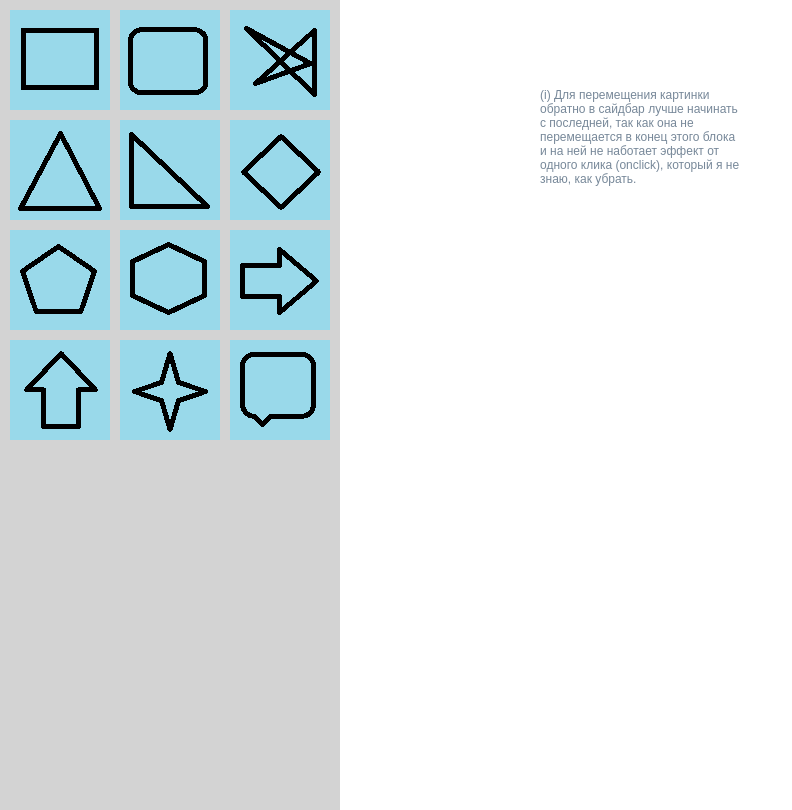
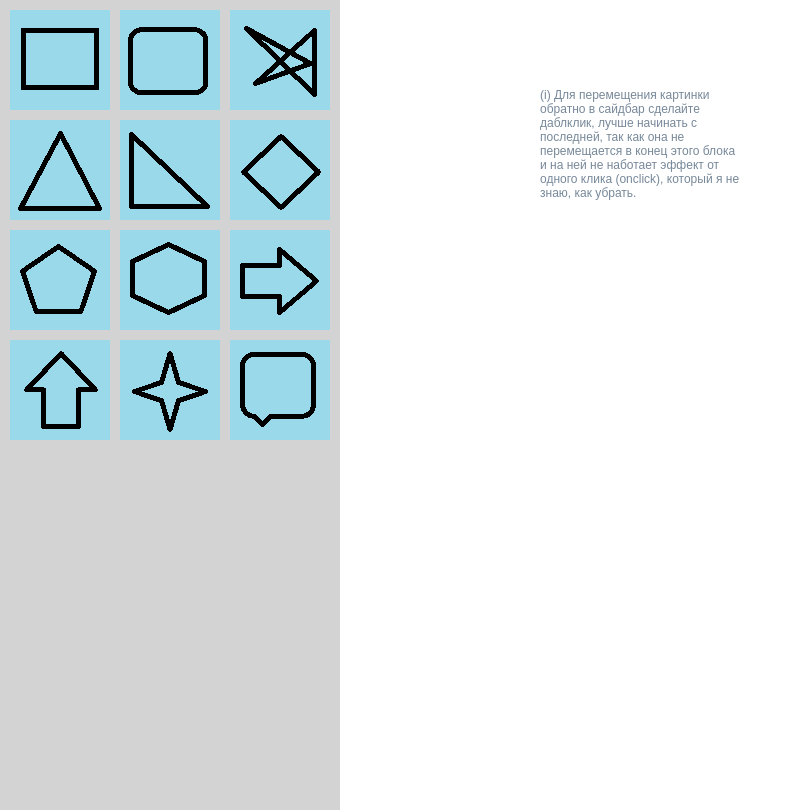
Before and after one commit to DrinkingHotTea/main-page, a plain HTML site: page index-picarray.html in a window 1280 px wide. Shown: the whole page, without its empty margins (0-792 px from the left). Drawn offline with Linux system fonts and the light colour scheme.

Commit message:
Update index-picarray.html

```diff
--- a/index-picarray.html
+++ b/index-picarray.html
@@ -9,7 +9,7 @@
     <div class="main">
         <div class="content"></div>
         <div class="info">
-            (i) Для перемещения картинки обратно в сайдбар лучше начинать с последней,
+            (i) Для перемещения картинки обратно в сайдбар сделайте даблклик, лучше начинать с последней,
             так как она не перемещается в конец этого блока и на ней не наботает эффект от одного клика (onclick), который я не знаю, как убрать.
         </div>
         <div class="sidebar">
```
